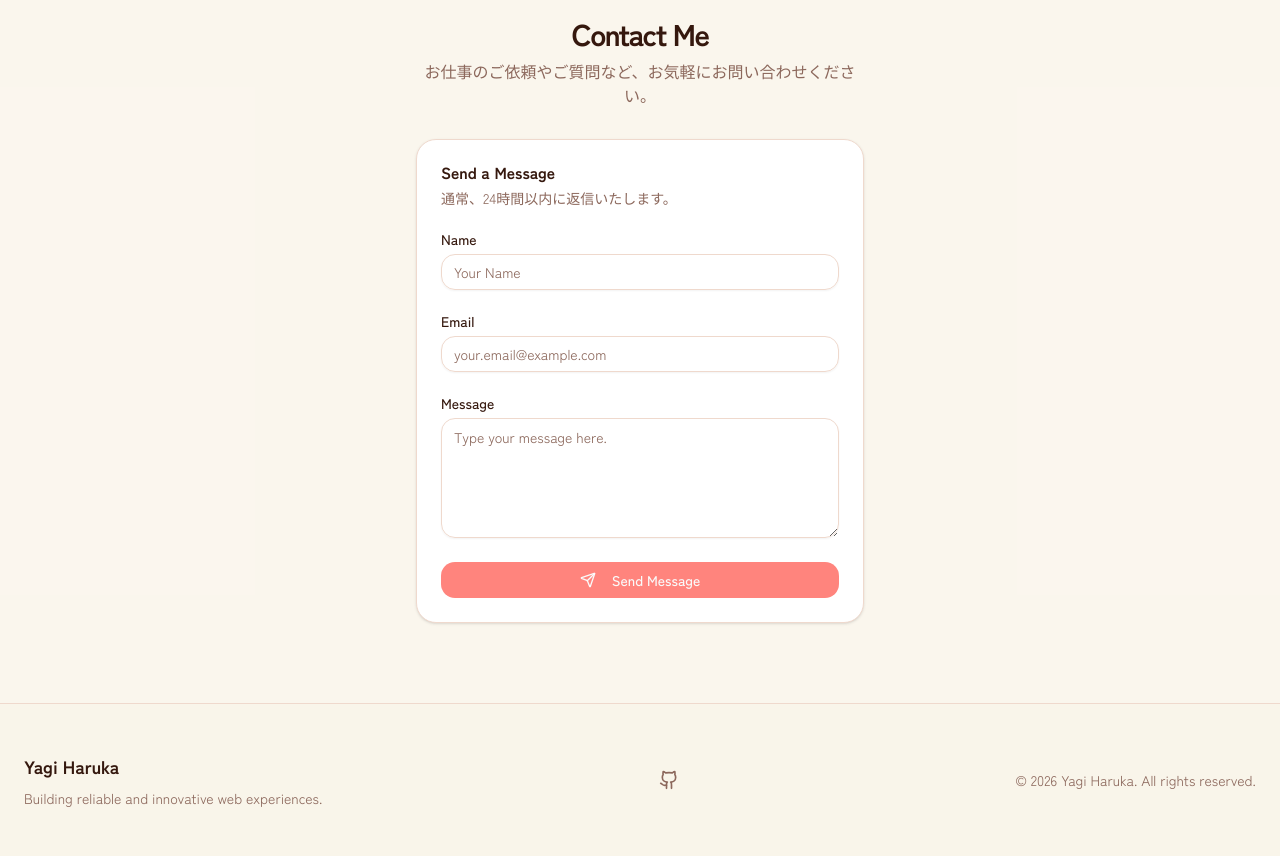
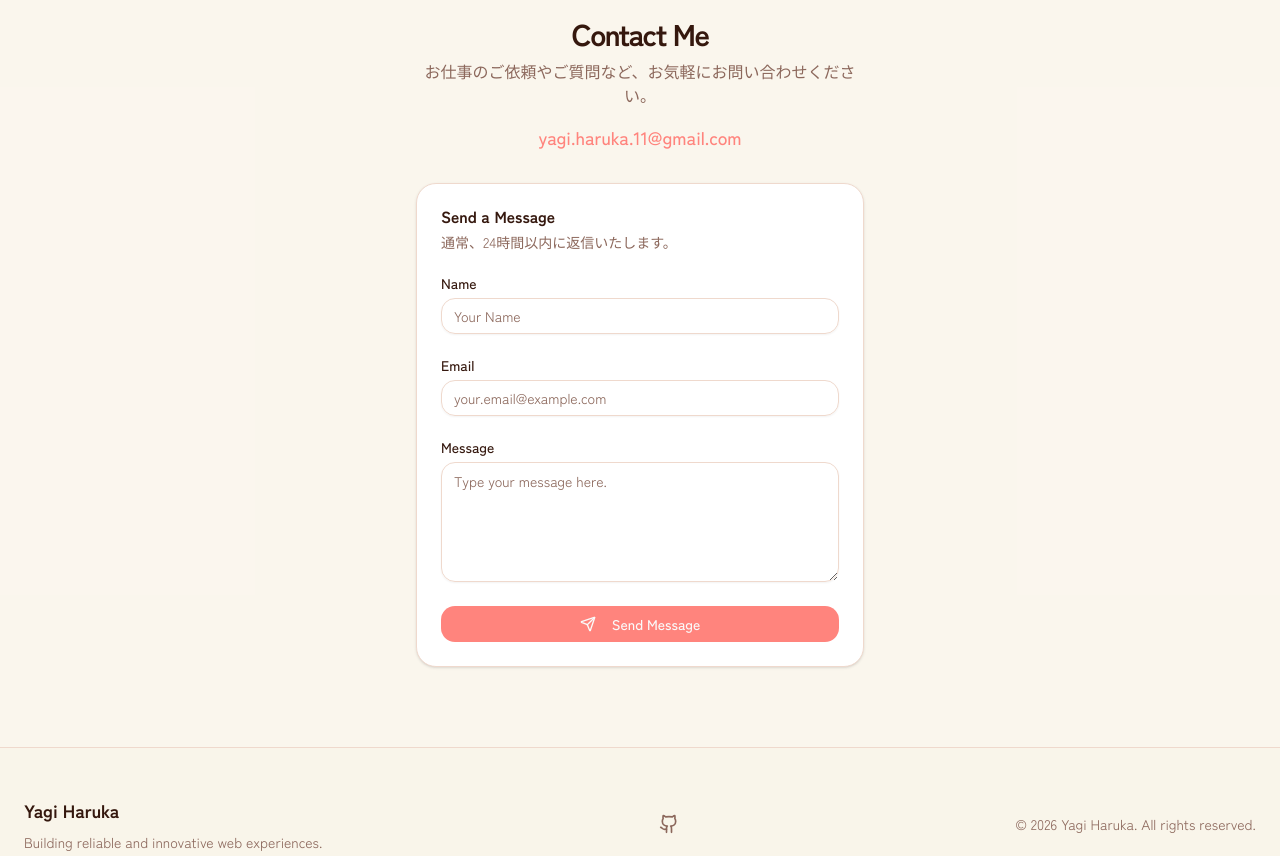
Before and after one commit to haruka-pon/PortfolioVer2.0, a Next.js app: page / in a window 1280 px wide. Shown: the part 2200-3056 px from the top of the page. Built offline with nearby package versions, Linux system fonts and the light colour scheme.

Commit message:
feat: サイト定数とコンタクトフォームセクションを追加しました。

```diff
--- a/src/components/sections/contact.tsx
+++ b/src/components/sections/contact.tsx
@@ -61,9 +61,12 @@ export function Contact() {
                 >
                     <div className="text-center mb-8">
                         <h2 className="text-3xl font-bold tracking-tighter mb-2">Contact Me</h2>
-                        <p className="text-muted-foreground">
+                        <p className="text-muted-foreground mb-4">
                             お仕事のご依頼やご質問など、お気軽にお問い合わせください。
                         </p>
+                        <a href="mailto:yagi.haruka.11@gmail.com" className="text-primary font-medium hover:underline text-lg">
+                            yagi.haruka.11@gmail.com
+                        </a>
                     </div>
 
                     <Card>
--- a/src/lib/constants.ts
+++ b/src/lib/constants.ts
@@ -26,6 +26,7 @@ export const PROFILE = {
     },
     // Add others if provided, for now only GitHub is known
   ],
+  email: "yagi.haruka.11@gmail.com",
 };
 
 export const SKILLS = [
```
